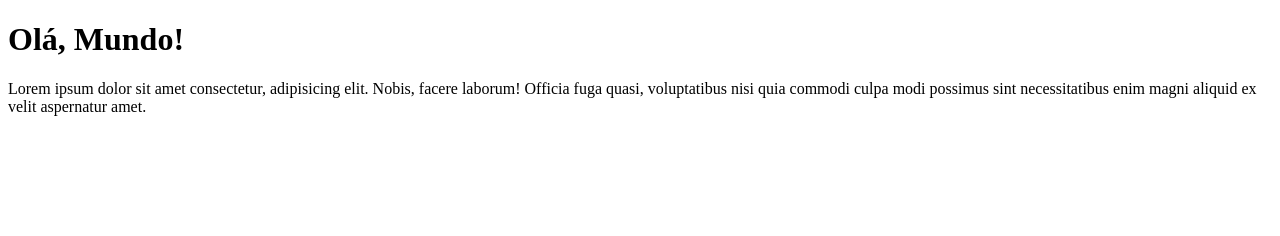
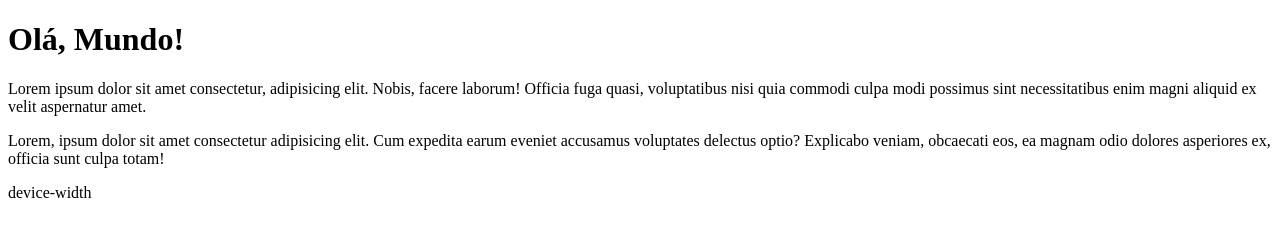
Before and after one commit to pedr0prs/pedr0prs, a plain HTML site: page site-exemplo/index.html in a window 1280 px wide. Drawn offline with Linux system fonts and the light colour scheme.

Commit message:
adicionando um paragrafo

```diff
--- a/site-exemplo/index.html
+++ b/site-exemplo/index.html
@@ -9,5 +9,6 @@
 <body>
     <h1>Olá, Mundo!</h1>
     <p>Lorem ipsum dolor sit amet consectetur, adipisicing elit. Nobis, facere laborum! Officia fuga quasi, voluptatibus nisi quia commodi culpa modi possimus sint necessitatibus enim magni aliquid ex velit aspernatur amet.</p>
+    <p>Lorem, ipsum dolor sit amet consectetur adipisicing elit. Cum expedita earum eveniet accusamus voluptates delectus optio? Explicabo veniam, obcaecati eos, ea magnam odio dolores asperiores ex, officia sunt culpa totam!</p>
 </body>
-</html>
+</html>device-width
```
